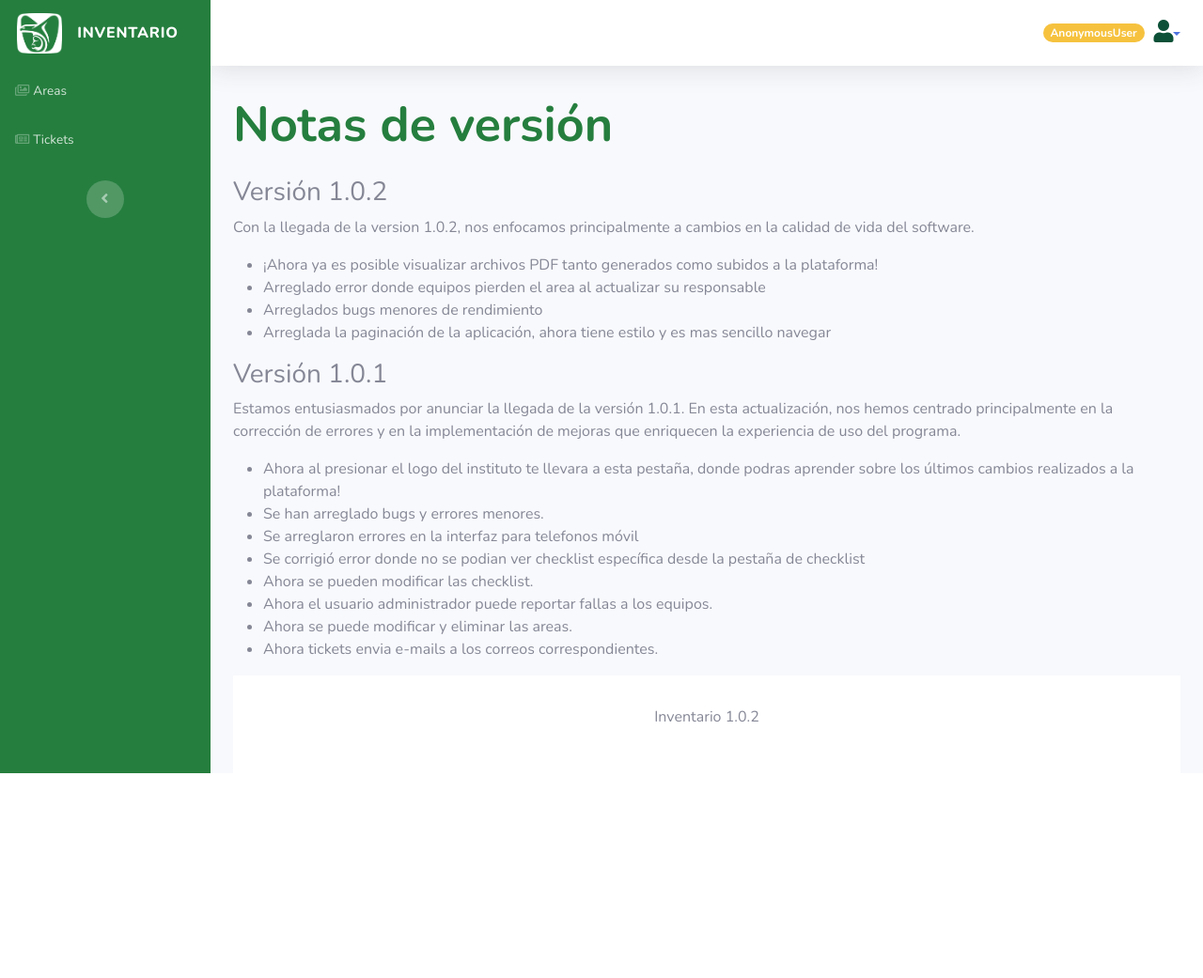
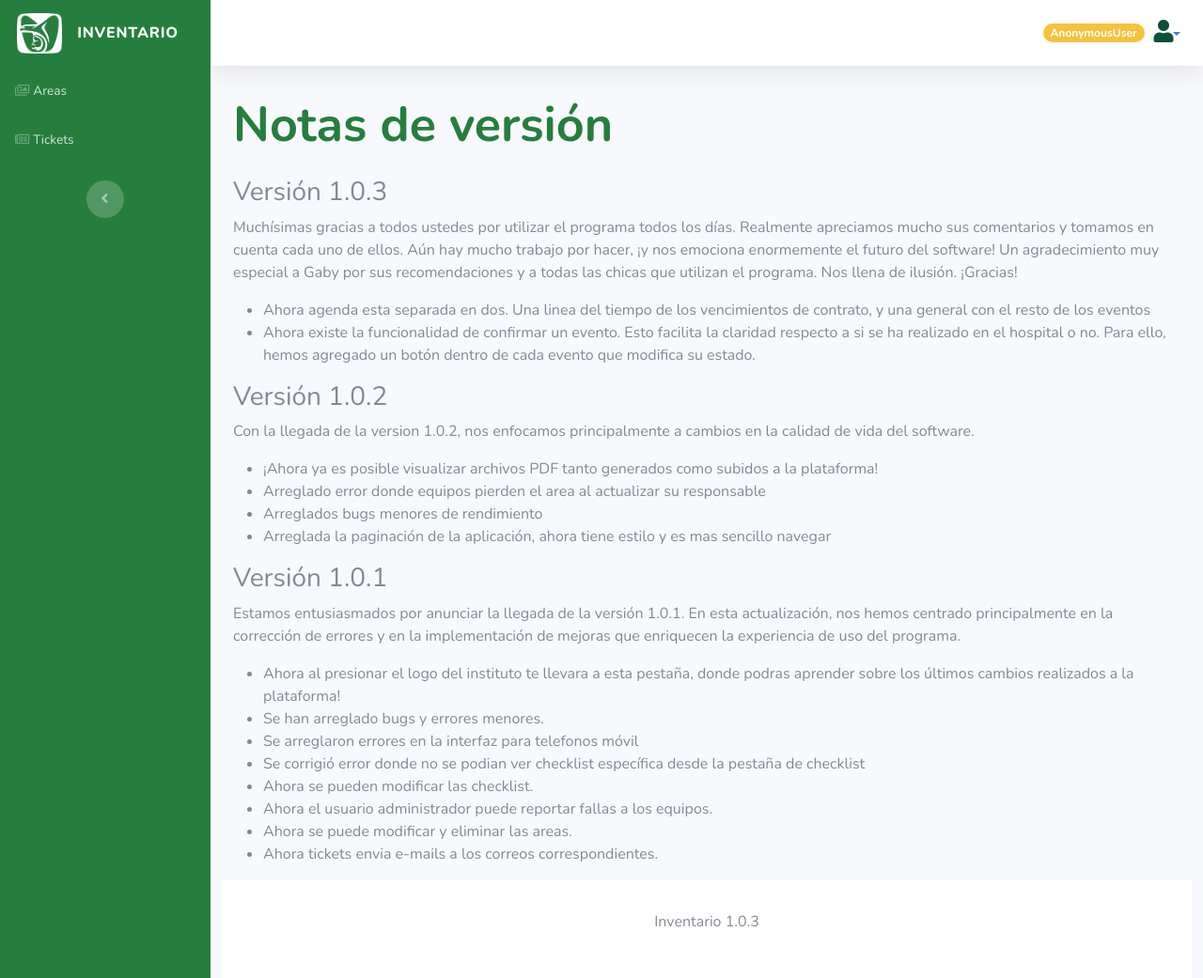
Before and after one commit to biomedica-github/Medical-Devices-Managment-system, a Django app: page /dashboard in a window 1280 px wide. Shown: the whole page at 94% size. Before the commit the page ends 823 px from the top, so only its background shows below. Run offline with Django 4.2, Linux system fonts and the light colour scheme; parts of the project's set-up code (start-up, migrations or seed data) failed here and were passed over; some libraries are stand-ins or nearby versions.

Commit message:
agregada descripcion de la version en las notas

```diff
--- a/inventario/templates/inventario/interfaz/base.html
+++ b/inventario/templates/inventario/interfaz/base.html
@@ -112,7 +112,7 @@
 
         <footer class="bg-white sticky-footer">
             <footer>
-                <p class="text-center">Inventario 1.0.2</p>
+                <p class="text-center">Inventario 1.0.3</p>
             </footer>
         </footer>
         </div>
--- a/inventario/templates/inventario/interfaz/dashboard.html
+++ b/inventario/templates/inventario/interfaz/dashboard.html
@@ -7,6 +7,16 @@
         <div>
             <p style="font-size: 52px;width: 753px;"><strong><span style="color: rgb(37, 126, 62);">Notas de versión</span></strong></p>
         </div>
+ <div>
+            <h3>Versión 1.0.3</h3>
+            <p>Muchísimas gracias a todos ustedes por utilizar el programa todos los días. Realmente apreciamos mucho sus comentarios y tomamos en cuenta cada uno de ellos. Aún hay mucho trabajo por hacer, ¡y nos emociona enormemente el futuro del software! Un agradecimiento muy especial a Gaby por sus recomendaciones y a todas las chicas que utilizan el programa. Nos llena de ilusión. ¡Gracias!</p>
+            <ul>
+                <li>Ahora agenda esta separada en dos. Una linea del tiempo de los vencimientos de contrato, y una general con el resto de los eventos</li>
+                <li>Ahora existe la funcionalidad de confirmar un evento. Esto facilita la claridad respecto a si se ha realizado en el hospital o no. Para ello, hemos agregado un botón dentro de cada evento que modifica su estado.</li>
+            </ul>
+        </div>
+
+        <div>
  <div>
             <h3>Versión 1.0.2</h3>
             <p>Con la llegada de la version 1.0.2, nos enfocamos principalmente a cambios en la calidad de vida del software.</p>
```
